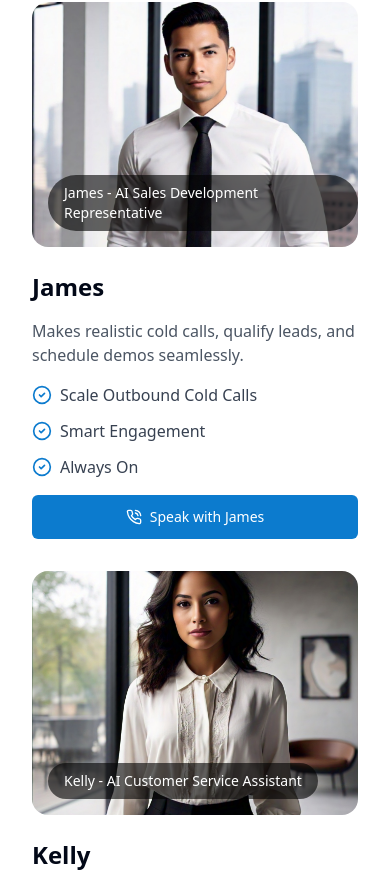
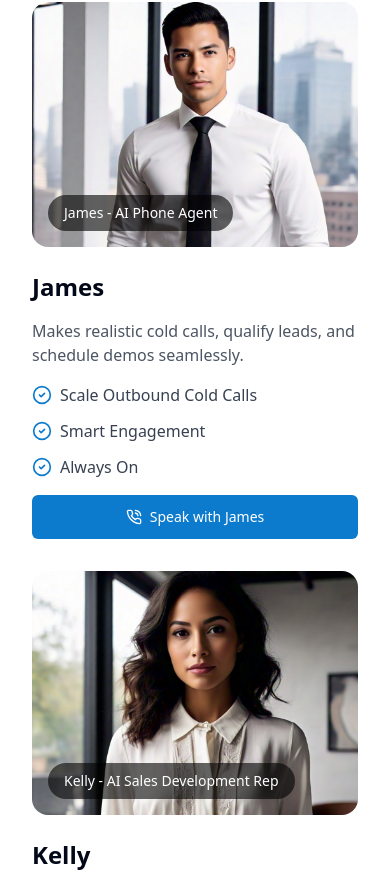
Before and after one commit to probound/probound-website, a React (Vite) app: page / in a window 390 px wide. Shown: the part 798-1684 px from the top of the page. Built offline with nearby package versions, Linux system fonts and the light colour scheme.

Commit message:
Update Digital Workers Details
Zoom in on Kelly's face and update titles for James and Kelly to "AI Phone Agent" and "AI Sales Development Rep" respectively.
[skip gpt_engineer]

```diff
--- a/src/components/DigitalWorkers.tsx
+++ b/src/components/DigitalWorkers.tsx
@@ -4,7 +4,7 @@ import { Button } from "./ui/button";
 const workers = [
   {
     name: "James",
-    role: "AI Sales Development Representative",
+    role: "AI Phone Agent",
     description: "Makes realistic cold calls, qualify leads, and schedule demos seamlessly.",
     icon: Bot,
     features: [
@@ -23,7 +23,7 @@ const workers = [
   },
   {
     name: "Kelly",
-    role: "AI Customer Service Assistant",
+    role: "AI Sales Development Rep",
     description: "Handles inquiries with empathy and precision, providing instant and accurate responses.",
     icon: HeartHandshake,
     features: [
@@ -53,7 +53,7 @@ export const DigitalWorkers = () => {
                 <img
                   src={worker.image}
                   alt={worker.name}
-                  className={`object-cover w-full h-full ${worker.name === 'James' ? 'scale-125 object-top' : ''}`}
+                  className={`object-cover w-full h-full ${worker.name === 'James' ? 'scale-125 object-top' : 'scale-125 object-top'}`}
                 />
                 <div className="absolute bottom-4 left-4 bg-black/60 text-white px-4 py-2 rounded-full text-sm">
                   {worker.name} - {worker.role}
```
